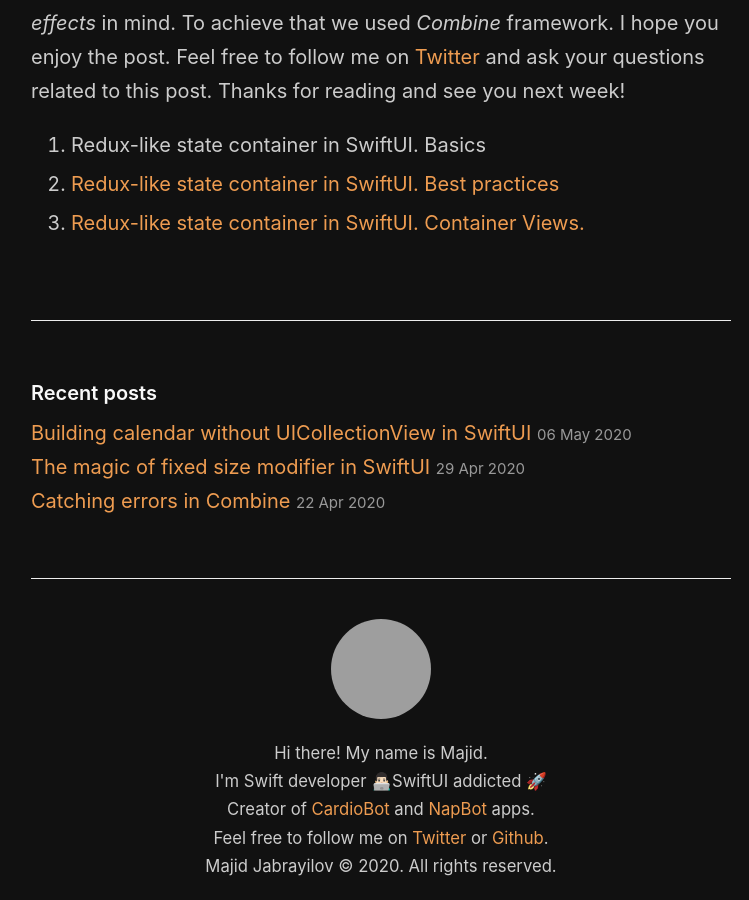
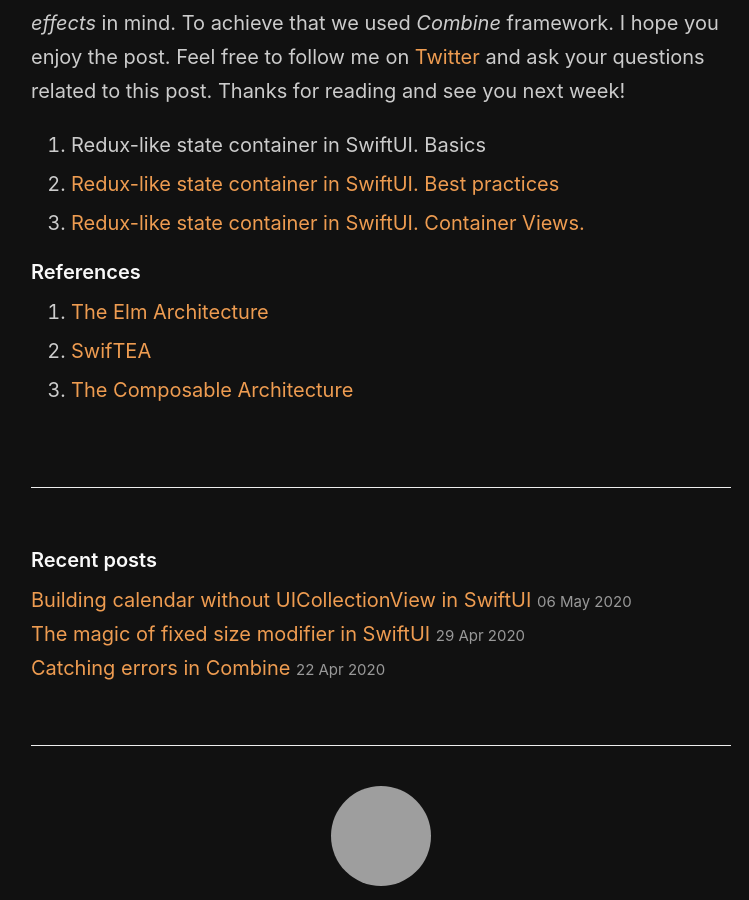
Before and after one commit to mecid/mecid.github.io, a Jekyll site: the page built from _posts/2019-09-18-redux-like-state-container-in-swiftui.md, in a window 1280 px wide and 900 px high, scrolled down 6452 px, cut to the strip 0-900 px from the top of the window. Shown: the whole strip, without its empty margins (259-1008 px from the left). Built offline with Jekyll 4.4.1, drawn with Linux system fonts in a browser that asks for light colours; grey boxes are pictures that could not be loaded.

Commit message:
Update 2019-09-18-redux-like-state-container-in-swiftui.md

```diff
--- a/_posts/2019-09-18-redux-like-state-container-in-swiftui.md
+++ b/_posts/2019-09-18-redux-like-state-container-in-swiftui.md
@@ -194,3 +194,8 @@ Today we learned how to build *Redux-like* state container with *side-effects* i
 1. Redux-like state container in SwiftUI. Basics
 2. [Redux-like state container in SwiftUI. Best practices](/2019/09/25/redux-like-state-container-in-swiftui-part2/)
 3. [Redux-like state container in SwiftUI. Container Views.](/2019/10/02/redux-like-state-container-in-swiftui-part3/)
+
+#### References
+1. [The Elm Architecture](https://guide.elm-lang.org/architecture/)
+2. [SwifTEA](https://github.com/weegigs/swiftea)
+3. [The Composable Architecture](https://github.com/pointfreeco/swift-composable-architecture)
```
